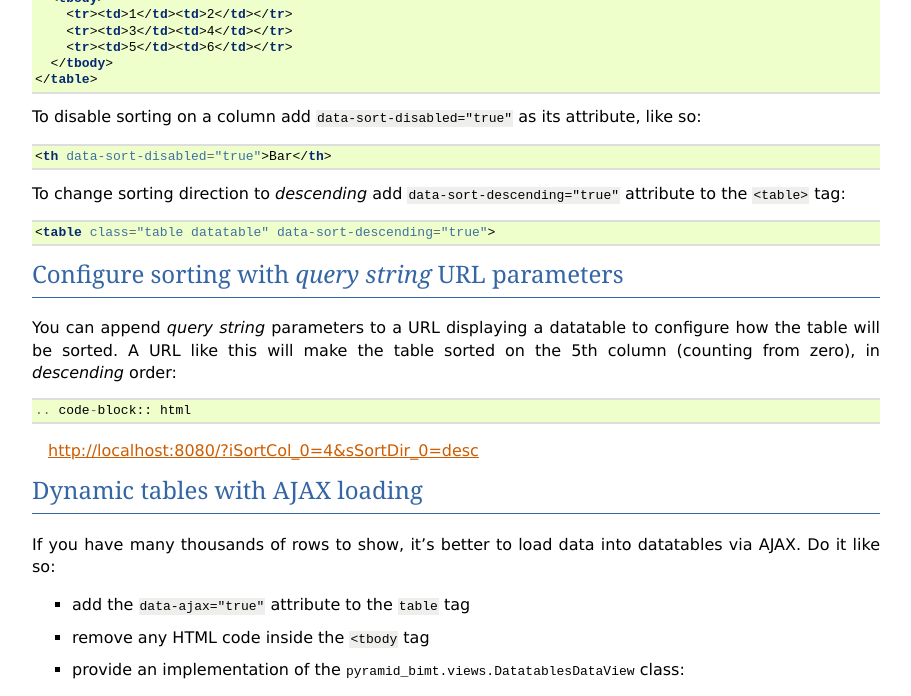
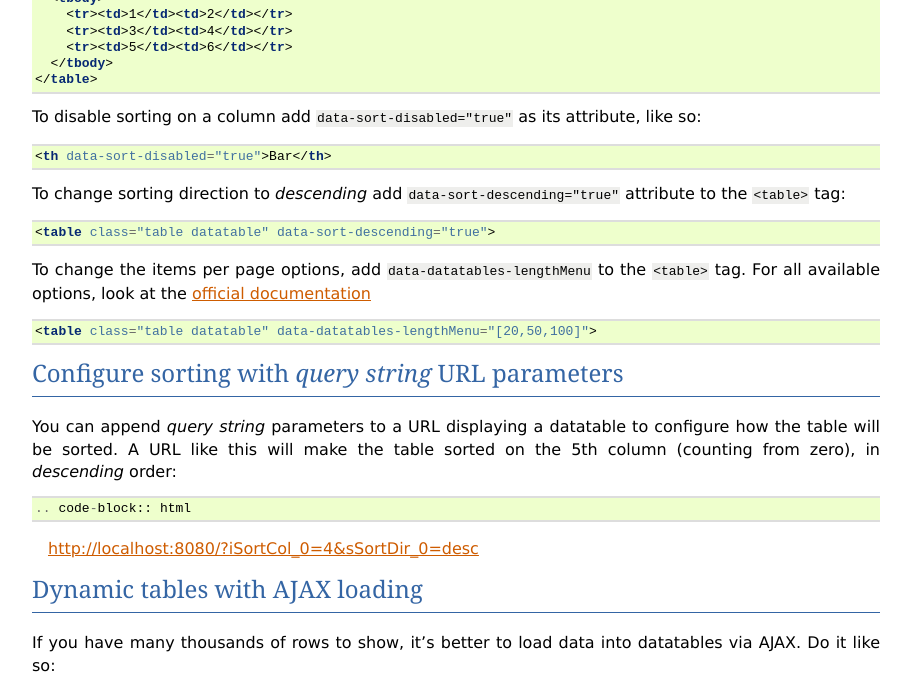
Before and after one commit to persho/pyramid_bimt, a Sphinx documentation site: the page built from docs/js.rst, in a window 1280 px wide and 900 px high, scrolled down 803 px, cut to the strip 0-696 px from the top of the window. Shown: the whole strip, without its empty margins (48-959 px from the left). Built offline with Sphinx 7.4.7, drawn with Linux system fonts in a browser that asks for light colours.

Commit message:
Add option to change items per page on each datatable.

```diff
--- a/docs/CHANGELOG.rst
+++ b/docs/CHANGELOG.rst
@@ -8,6 +8,8 @@ Changelog
 - Add view for sending referral invites in user's name using prepared
   mail with user's affiliate link.
   [ferewuz]
+- Add option to change items per page on each datatable.
+  [nightmarebadger]
 
 
 0.35.1.1 (2015-02-05)
--- a/docs/js.rst
+++ b/docs/js.rst
@@ -52,7 +52,13 @@ attribute to the ``<table>`` tag:
 
     <table class="table datatable" data-sort-descending="true">
 
+To change the items per page options, add ``data-datatables-lengthMenu`` to the
+``<table>`` tag. For all available options, look at the `official documentation
+<https://datatables.net/reference/option/lengthMenu>`_
 
+.. code-block:: html
+
+    <table class="table datatable" data-datatables-lengthMenu="[20,50,100]">
 
 Configure sorting with `query string` URL parameters
 ----------------------------------------------------
```
Also changed, not shown: src/pyramid_bimt/static/bimt.js (+11 -0 lines), src/pyramid_bimt/static/bimt.min.js.
